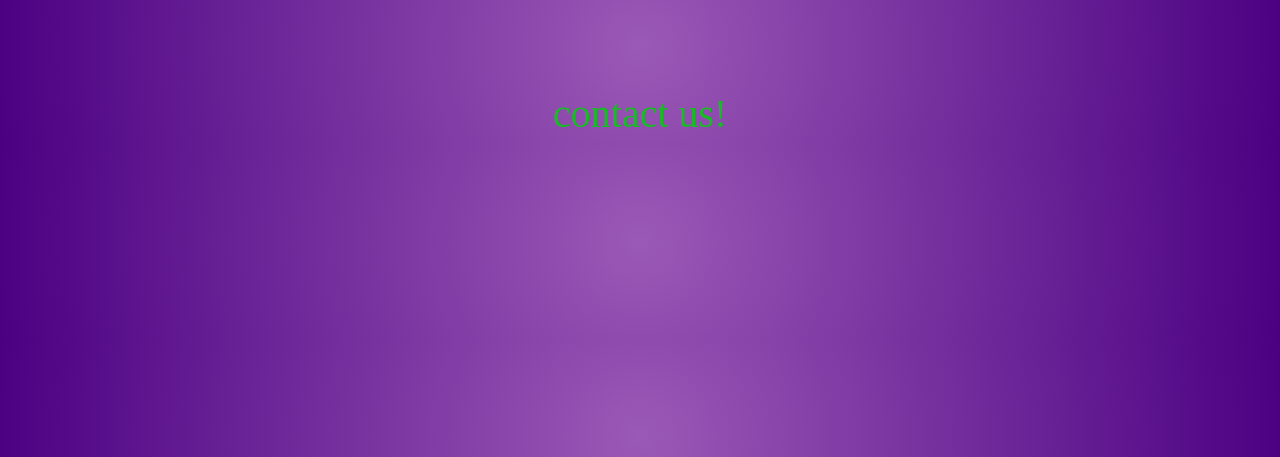
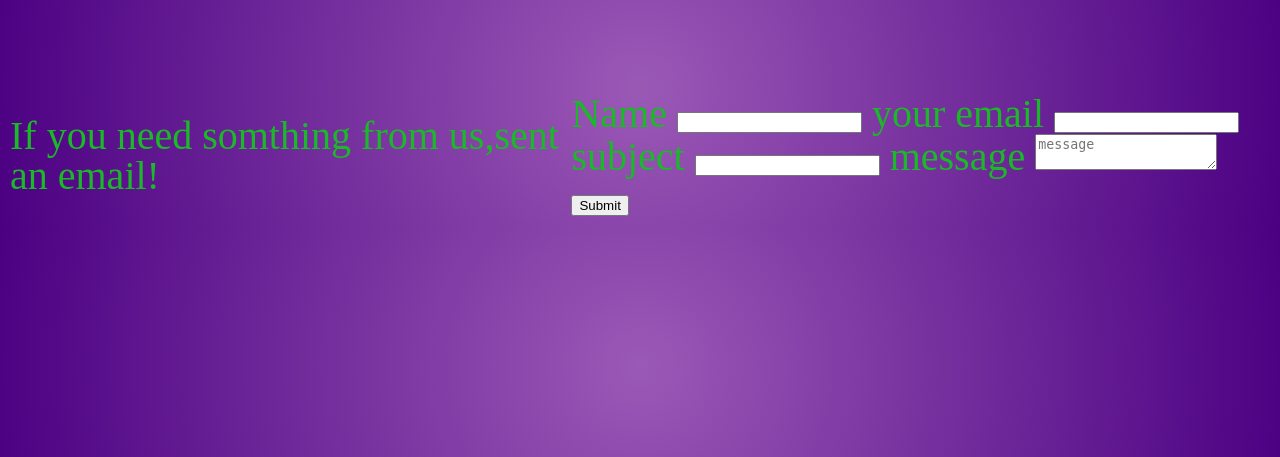
Before and after one commit to python-116/nika-kupatadze-finaluri-python, a Django app: page /contact/ in a window 1280 px wide. Shown: the part 51-508 px from the top of the page. Run offline with Django 5.2, Linux system fonts and the light colour scheme.

Commit message:
step 5
step 5

```diff
--- a/finaluri/final_project/final_project/urls.py
+++ b/finaluri/final_project/final_project/urls.py
@@ -28,5 +28,7 @@ urlpatterns = [
     path('login/', views.login , name='login'),
     path('prfile/', views.profile , name='profile'),
     path('oauth/', include('social_django.urls', namespace='social')),
+    path('info/', views.info , name='info'),
+
 
 ]
--- a/finaluri/final_project/kuposi/templates/contact.html
+++ b/finaluri/final_project/kuposi/templates/contact.html
@@ -2,8 +2,27 @@
 
 {% block content %}
 <div class="container">
+    <p>If you need somthing from us,sent an email!</p>
     <section>
-        contact us!
+        <form method="POST">
+            {% csrf_token %}
+            <label for="name">Name</label>
+            <input type="text" id="name" name="name" required>
+            <label for="Email">your email</label>
+            <input type="email" id="Email" name="Email" required>
+            <label for="subject">subject</label>
+            <input type="text" id="subject" name="subject" required>
+            <label for="subject">message</label>
+            <textarea required placeholder="message" name="message" id="message"></textarea>
+            <button type="submit">Submit</button>
+
+        </form>
+        {% if success %}
+        <p>Email sent successfully!</p>
+        {% elif error %}
+        <p>Error: {{ error }}</p>
+        {% endif %}
+
     </section>
 </div>
 {% endblock %}
--- a/finaluri/final_project/kuposi/views.py
+++ b/finaluri/final_project/kuposi/views.py
@@ -1,17 +1,46 @@
 import aiohttp
 from django.contrib.auth.hashers import make_password,check_password
 import secrets
-from .models import Registrations
+from .models import Registrations,Giga_chat_users
 from django.shortcuts import render,redirect
+from django.core.mail import send_mail
+from django.conf import settings
 
 def index(request):
     return render(request, "index.html")
 
 def contact(request):
-    return render(request, "contact.html")
+    if request.method=='POST':
+        name=request.POST['name']
+        Email=request.POST['Email']
+        subject=request.POST['subject']
+        message=request.POST['message']
+
+        full_message=f'name:{name},Email:{Email}, subject:{subject} message:{message}'
+
+        try:
+            send_mail(
+                subject,
+                full_message,
+                settings.DEFAULT_FROM_EMAIL,  # From email
+                [settings.DEFAULT_FROM_EMAIL],  # To email(s)
+                fail_silently=False,
+            )
+
+            return render(request, "contact.html" ,{"success":True})
+        except Exception as e:
+            return render(request, 'contact.html', {'error':str(e)})
+    return render(request, 'contact.html')
 
 def about(request):
-    return render(request, "about.html")
+    admin_dic=[
+        {'name':"nika",
+        'surname':"kupatadze",
+        'age':'18',
+        'height':"1.85cm",
+        'image':"https://i.pinimg.com/originals/55/c0/15/55c01503b223e297c490055485c872f7.jpg",}
+    ]
+    return render(request, "about.html", {"admin_dic":admin_dic})
 
 
 async def anime_API_function(anime_name):
@@ -92,13 +121,26 @@ def login(request):
     else:
         return render(request, 'login.html')
 
+
+def info(request):
+    if request.method=="POST":
+        giga_name = request.POST.get("giga_name")
+        giga_surname = request.POST.get("giga_surname")
+        giga_age = request.POST.get("giga_age")
+        giga_height = request.POST.get("giga_height")
+
+        Giga_chat_users.objects.create(giga_name=giga_name,giga_surname=giga_surname,giga_age=giga_age,giga_height=giga_height)
+        return redirect("profile")
+    return render(request, "info.html",)
+
 def profile(request):
     session_token=request.session.get('session_token')
+    upload=Giga_chat_users.objects.all()
     if session_token:
         user = Registrations.objects.filter(session_token=session_token).values().first()
         user.pop('password')
         user.pop('session_token')
         user.pop('id')
-        return render(request, 'profile.html',{"user_data" : user})
+        return render(request, 'profile.html',{"user_data" : user, "upload_giga_chat" : upload})
     else:
-        return render(request, 'profile.html',{"user_data" : False})
+        return render(request, 'profile.html',{"user_data" : False, "upload_giga_chat" : upload})
```
Also changed, not shown: finaluri/final_project/final_project/settings.py (+8 -0 lines), finaluri/final_project/kuposi/models.py (+10 -0 lines), finaluri/final_project/kuposi/templates/about.html (+11 -3 lines), finaluri/final_project/kuposi/templates/info.html (added, +20 -0 lines), finaluri/final_project/kuposi/templates/profile.html (+18 -0 lines), finaluri/final_project/db.sqlite3, finaluri/final_project/kuposi/migrations/0005_giga_chat_users.py (added), finaluri/final_project/kuposi/migrations/0006_remove_giga_chat_users_giga_photo.py (added), 1 other file.
